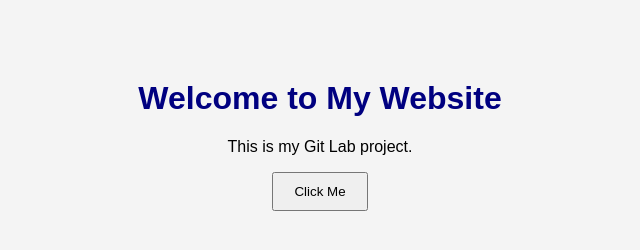
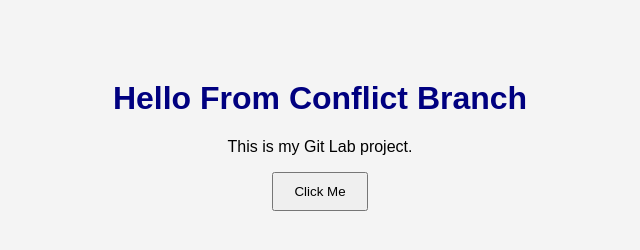
Before and after one commit to bipro96/SimpleWebsite, a plain HTML site: page index.html in a window 1280 px wide. Shown: the whole page, without its empty margins (320-960 px from the left). Drawn offline with Linux system fonts and the light colour scheme.

Commit message:
Conflict branch edited heading

```diff
--- a/index.html
+++ b/index.html
@@ -6,7 +6,7 @@
 </head>
 <body>
 
-<h1>Welcome to My Website</h1>
+<h1>Hello From Conflict Branch</h1>
 
 <p>This is my Git Lab project.</p>
 
```
